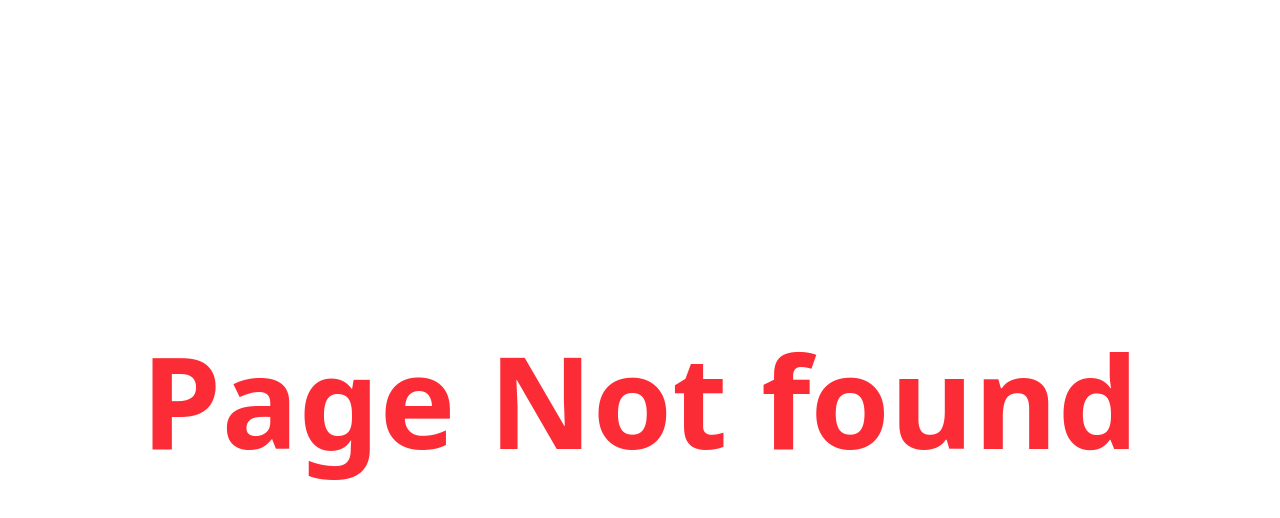
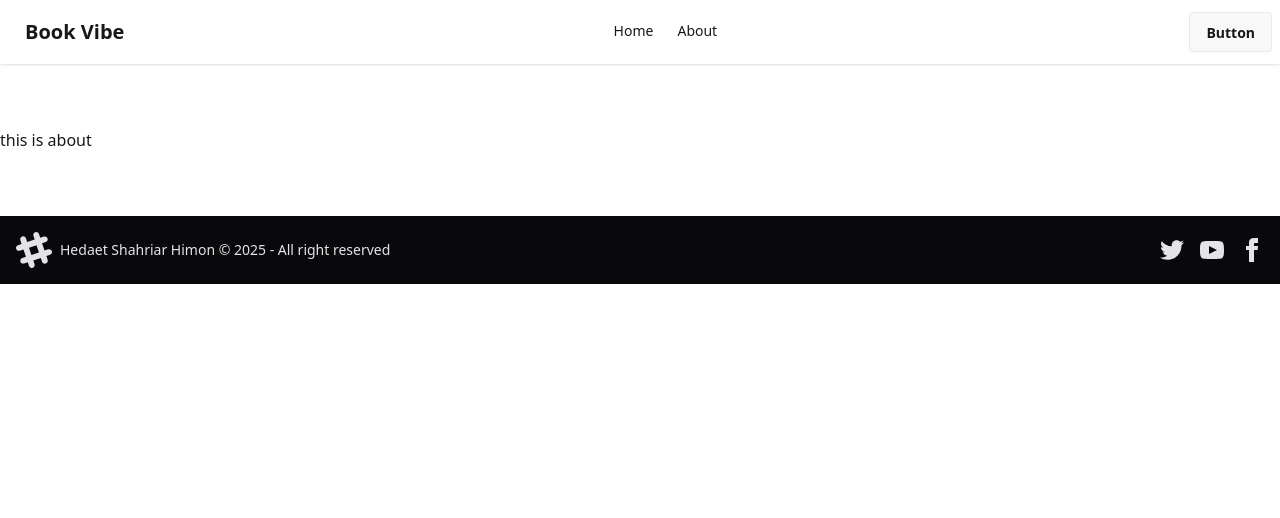
Before and after one commit to HedaetShahriar/Book-Vibe, a React (Vite) app: page /about in a window 1280 px wide. Before the commit this address had no page. Shown: the top 518 px of the page. Built offline with nearby package versions, Linux system fonts and the light colour scheme.

Commit message:
BookDetails Section

```diff
--- a/src/Components/Header/Navbar.jsx
+++ b/src/Components/Header/Navbar.jsx
@@ -1,10 +1,10 @@
 import React from 'react';
+import { Link } from 'react-router';
 
 const Navbar = () => {
     const links = <>
-        <li>Home</li>
-        <li>About</li>
-        <li>Contact</li>
+        <Link to='/'><li>Home</li></Link>
+        <Link to='/about'><li>About</li></Link>
     </>
     return (
         <div className="navbar bg-base-100 shadow-sm">
--- /dev/null
+++ b/src/Pages/About/About.jsx
@@ -0,0 +1,11 @@
+import React from 'react';
+
+const About = () => {
+    return (
+        <div className='container mx-auto my-16'>
+            <h1>this is about</h1>
+        </div>
+    );
+};
+
+export default About;
--- a/src/Pages/Book/Book.jsx
+++ b/src/Pages/Book/Book.jsx
@@ -1,14 +1,16 @@
 import React, { use } from 'react';
 import { CiStar } from "react-icons/ci";
+import { Link } from 'react-router';
 
 const Book = ({ data }) => {
     // const data= use(bookPromise);
     const { bookId, bookName, author, image, rating, category, publisher, review, tags, totalPages, yearOfPublishing } = data;
 
     return (
+        <Link to={`/bookDetails/${bookId}`} >
             <div className='border border-[#F3F3F3] rounded-xl p-6 flex flex-col gap-4'>
                 <div className='bg-[#F3F3F3] py-6  rounded-xl '>
-                <img src={image} alt="" className='w-[154px] h-46 mx-auto' />
+                    <img src={image} alt="" className='w-[154px] h-48 mx-auto' />
                 </div>
                 <div >
                     {
@@ -30,6 +32,7 @@ const Book = ({ data }) => {
                     </div>
                 </div>
             </div>
+        </Link>
     );
 };
 
--- /dev/null
+++ b/src/Pages/BookDetails/BookDetails.jsx
@@ -0,0 +1,21 @@
+import React from 'react';
+import { useLoaderData, useParams } from 'react-router';
+
+const BookDetails = () => {
+    const {id} =useParams();
+    const data = useLoaderData();
+    const book = data.find(book => book.bookId === parseInt(id));
+    const { bookId, bookName, author, image, rating, category, publisher, review, tags, totalPages, yearOfPublishing } = book;
+    return (
+        <div className='container mx-auto my-6 flex gap-6'>
+            <div className='bg-[#F3F3F3] p-10 rounded-xl'>
+                <img src={image} alt="" className='w-[154px] h-48 mx-auto' />
+            </div>
+            <div>
+
+            </div>
+        </div>
+    );
+};
+
+export default BookDetails;
--- a/src/Routes/Routes.jsx
+++ b/src/Routes/Routes.jsx
@@ -6,6 +6,8 @@ import {
 import Root from '../Pages/Root/Root';
 import ErrorPage from '../Pages/ErrorPage/ErrorPage';
 import Home from '../Pages/Home/Home';
+import About from '../Pages/About/About';
+import BookDetails from '../Pages/BookDetails/BookDetails';
 
 export const router = createBrowserRouter([
     {
@@ -18,6 +20,15 @@ export const router = createBrowserRouter([
           path: '/',
           Component: Home,
           loader: () => fetch('./booksData.json'),
+        },
+        {
+          path: '/about',
+          Component: About,
+        },
+        {
+          path: '/bookDetails/:id',
+          loader: () => fetch('./booksData.json'),
+          Component: BookDetails,
         }
       ]
 
```
Lines whose indentation alone changed are shown as unchanged.
